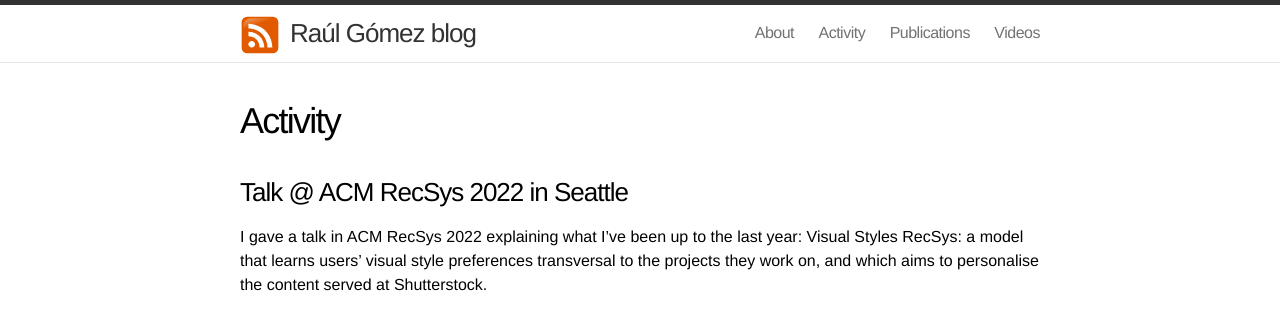
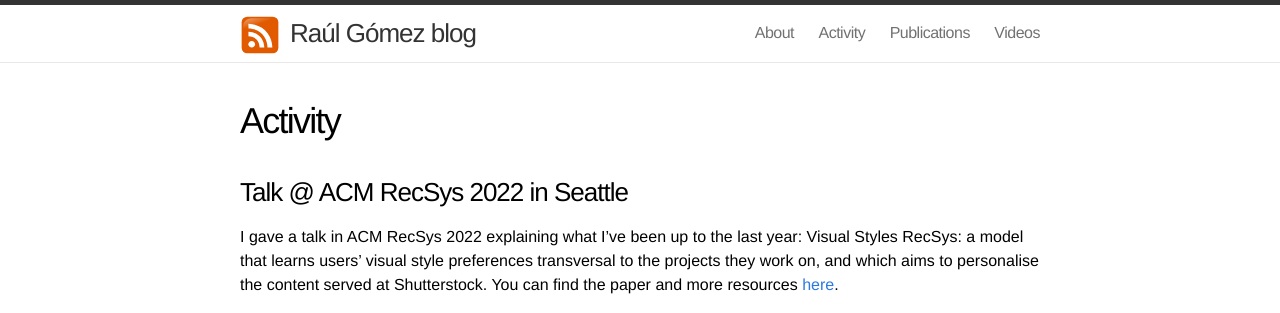
Before and after one commit to gombru/gombru.github.io, a Jekyll site: the page built from activity.md, in a window 1280 px wide and 900 px high, cut to the strip 0-313 px from the top of the window. Built offline with Jekyll 4.4.1, drawn with Linux system fonts in a browser that asks for light colours.

Commit message:
Update activity.md

```diff
--- a/activity.md
+++ b/activity.md
@@ -6,7 +6,7 @@ order: 2
 ---
 
 ### Talk @ ACM RecSys 2022 in Seattle
-I gave a talk in ACM RecSys 2022 explaining what I've been up to the last year: Visual Styles RecSys: a model that learns users' visual style preferences transversal to the projects they work on, and which aims to personalise the content served at Shutterstock.
+I gave a talk in ACM RecSys 2022 explaining what I've been up to the last year: Visual Styles RecSys: a model that learns users' visual style preferences transversal to the projects they work on, and which aims to personalise the content served at Shutterstock. You can find the paper and more resources [here](https://gombru.github.io/2022/06/25/visual_styles_recsys/).
 
 <p align="center"><iframe align="middle" width="720" height="405" src="https://www.youtube.com/embed/GVLjwuFvhyY" frameborder="0" allow="autoplay; encrypted-media" allowfullscreen></iframe></p>
 
```
